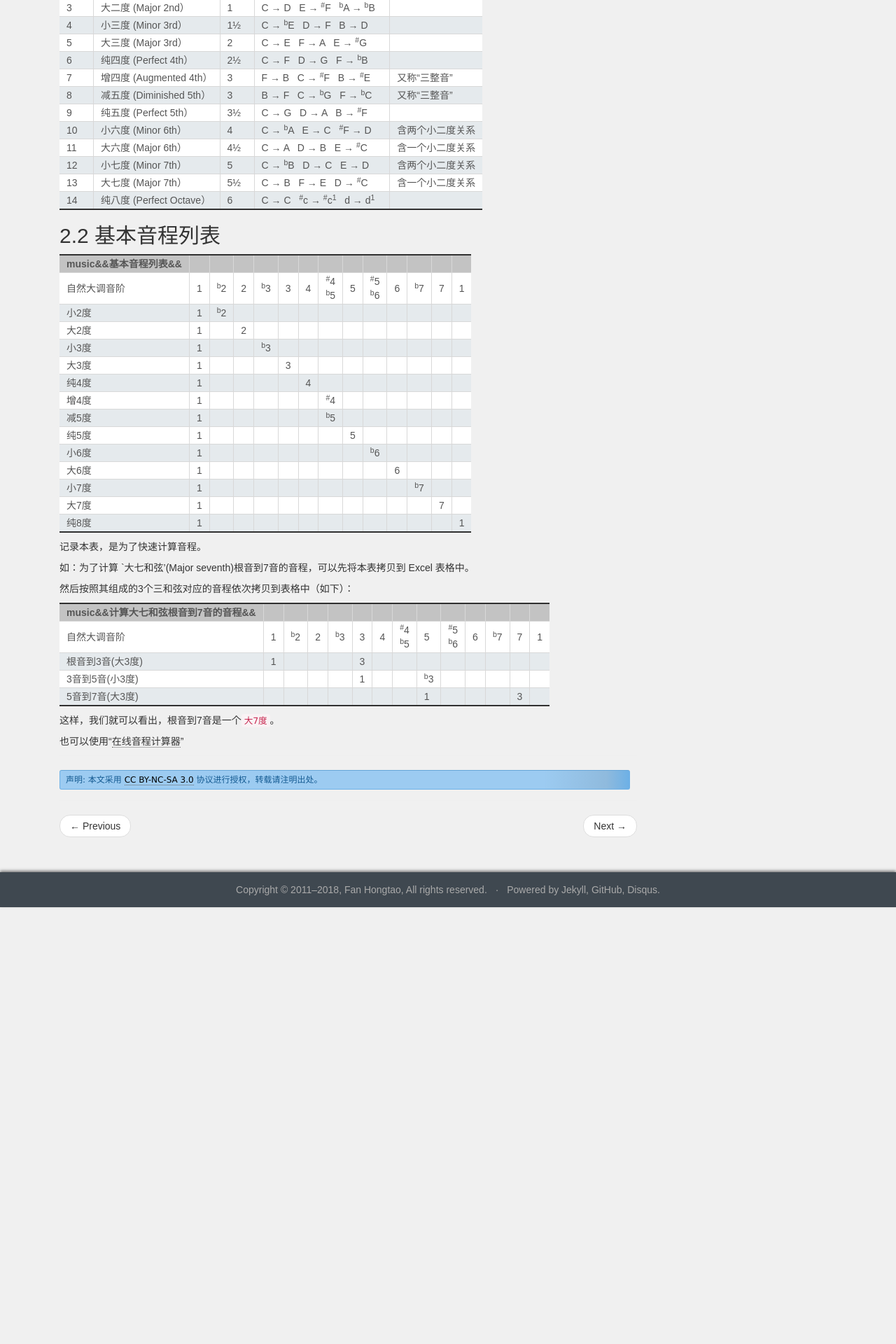
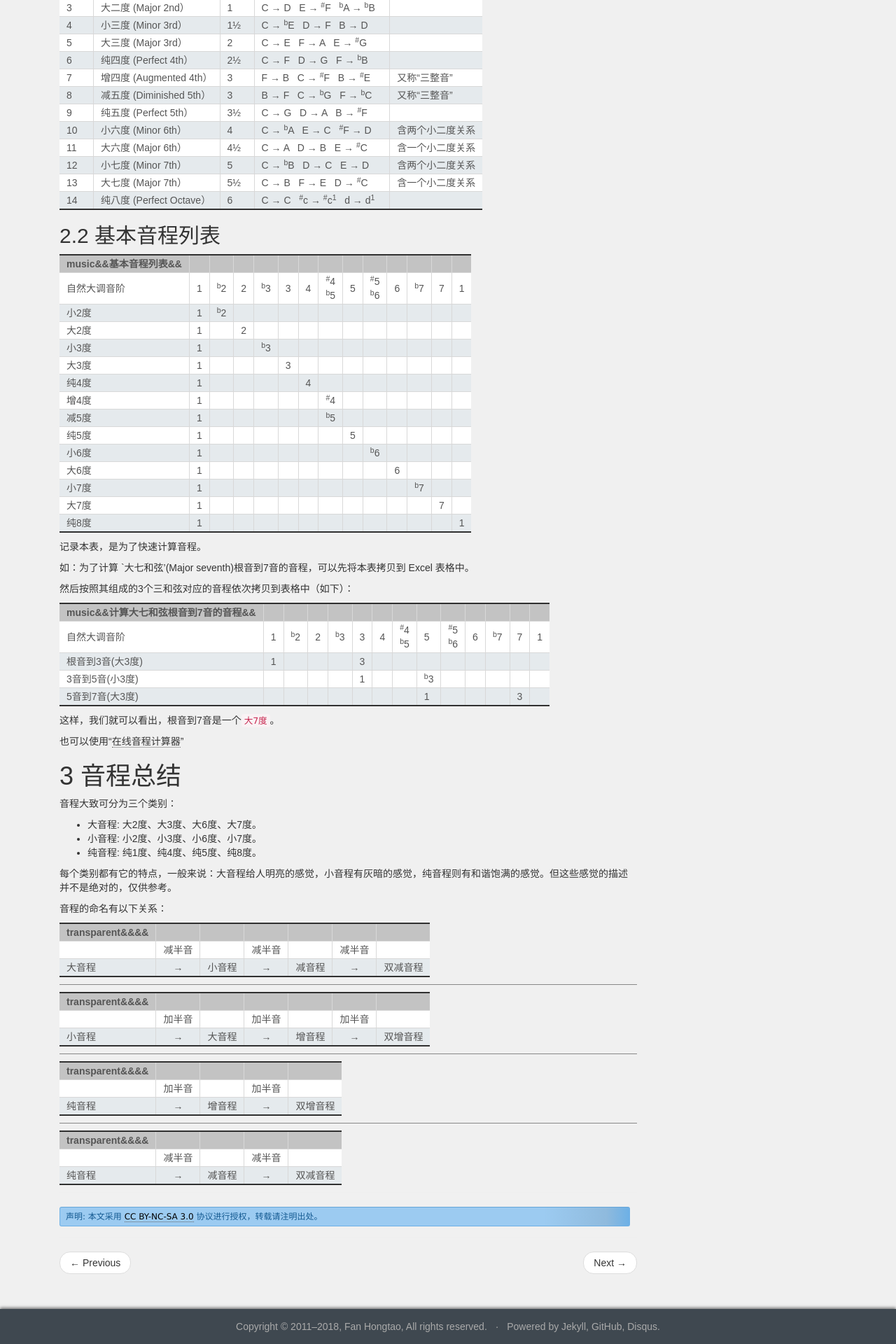
Before and after one commit to fanhongtao/fanhongtao.github.com, a Jekyll site: the page built from _posts/2018-12-26-interval.md, in a window 1280 px wide. Shown: the part 675-2595 px from the top of the page at 70% size. Built offline with Jekyll 4.4.1, drawn with Linux system fonts in a browser that asks for light colours; nearby versions of some CDN libraries; before the commit the page ends 1971 px from its top, so only the background shows below that.

Commit message:
update: 添加音程总结

```diff
--- a/_posts/2018-12-26-interval.md
+++ b/_posts/2018-12-26-interval.md
@@ -78,5 +78,45 @@ copyright: cn
 
 也可以使用“[在线音程计算器]({% post_url  2019-01-03-calc-interval %})”
 
+# 3 音程总结
+
+音程大致可分为三个类别：
+* 大音程: 大2度、大3度、大6度、大7度。
+* 小音程: 小2度、小3度、小6度、小7度。
+* 纯音程: 纯1度、纯4度、纯5度、纯8度。
+
+每个类别都有它的特点，一般来说：大音程给人明亮的感觉，小音程有灰暗的感觉，纯音程则有和谐饱满的感觉。但这些感觉的描述并不是绝对的，仅供参考。
+
+音程的命名有以下关系：
+
+<style> hr.show { border-top: 1px solid #888; } </style>
+
+|transparent&&&&|
+| ---  |:----:| ---  |:----:| ---  |:----:|---|
+|      |减半音|      |减半音|      |减半音| |
+|大音程| →    |小音程| →    |减音程| →    |双减音程|
+
+<hr class="show"/>
+
+|transparent&&&&|
+| ---  |:----:| ---  |:----:| ---  |:----:|---|
+|      |加半音|      |加半音|      |加半音| |
+|小音程| →    |大音程| →    |增音程| →    |双增音程|
+
+<hr class="show"/>
+
+|transparent&&&&|
+| ---  |:----:| ---  |:----:| ---   |
+|      |加半音|      |加半音|       |
+|纯音程| →    |增音程| →    |双增音程|
+
+<hr class="show"/>
+
+|transparent&&&&|
+| ---  |:----:| ---  |:----:| ---   |
+|      |减半音|      |减半音|       |
+|纯音程| →    |减音程| →    |双减音程|
+
+
 * content
 {:toc}
```
